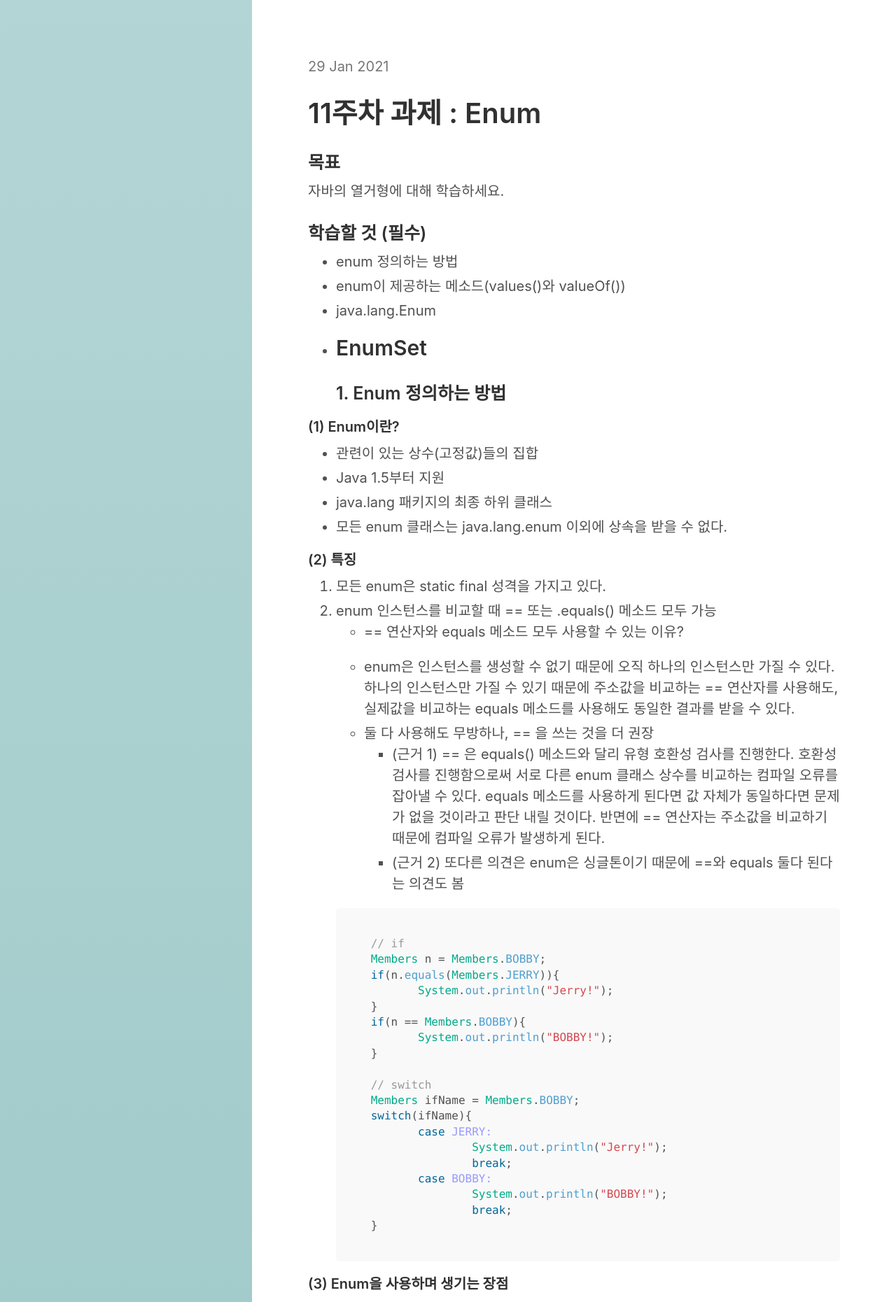
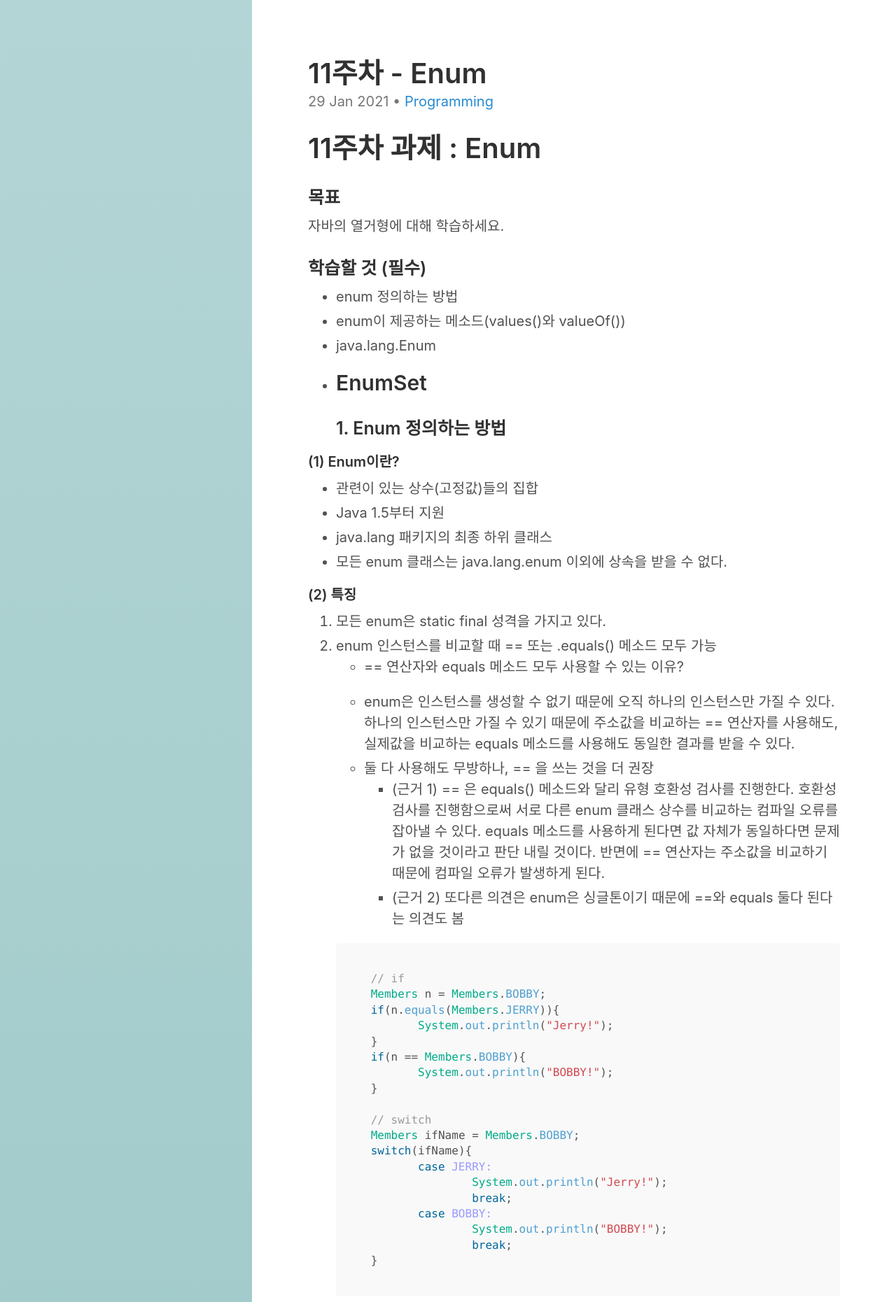
Before and after one commit to mia0406/mia0406.github.io, a Jekyll site: the page built from _posts/2021-01-29-[11주차 과제] Enum.md, in a window 1280 px wide. Shown: the top 1861 px of the page at 70% size. Built offline with Jekyll 4.4.1, drawn with Linux system fonts in a browser that asks for light colours; our own code applies the rules of GitHub Pages for plain Markdown files; some of the changed text lies outside the part shown.

Commit message:
Update 2021-01-29-[11주차 과제] Enum.md

```diff
--- a/_posts/2021-01-29-[11주차 과제] Enum.md
+++ b/_posts/2021-01-29-[11주차 과제] Enum.md
@@ -2,7 +2,7 @@
 layout: post
 categories:
   - Programming
-title: [11주차] Enum
+title: 11주차 - Enum
 ---
 
 # 11주차 과제 : Enum
```
